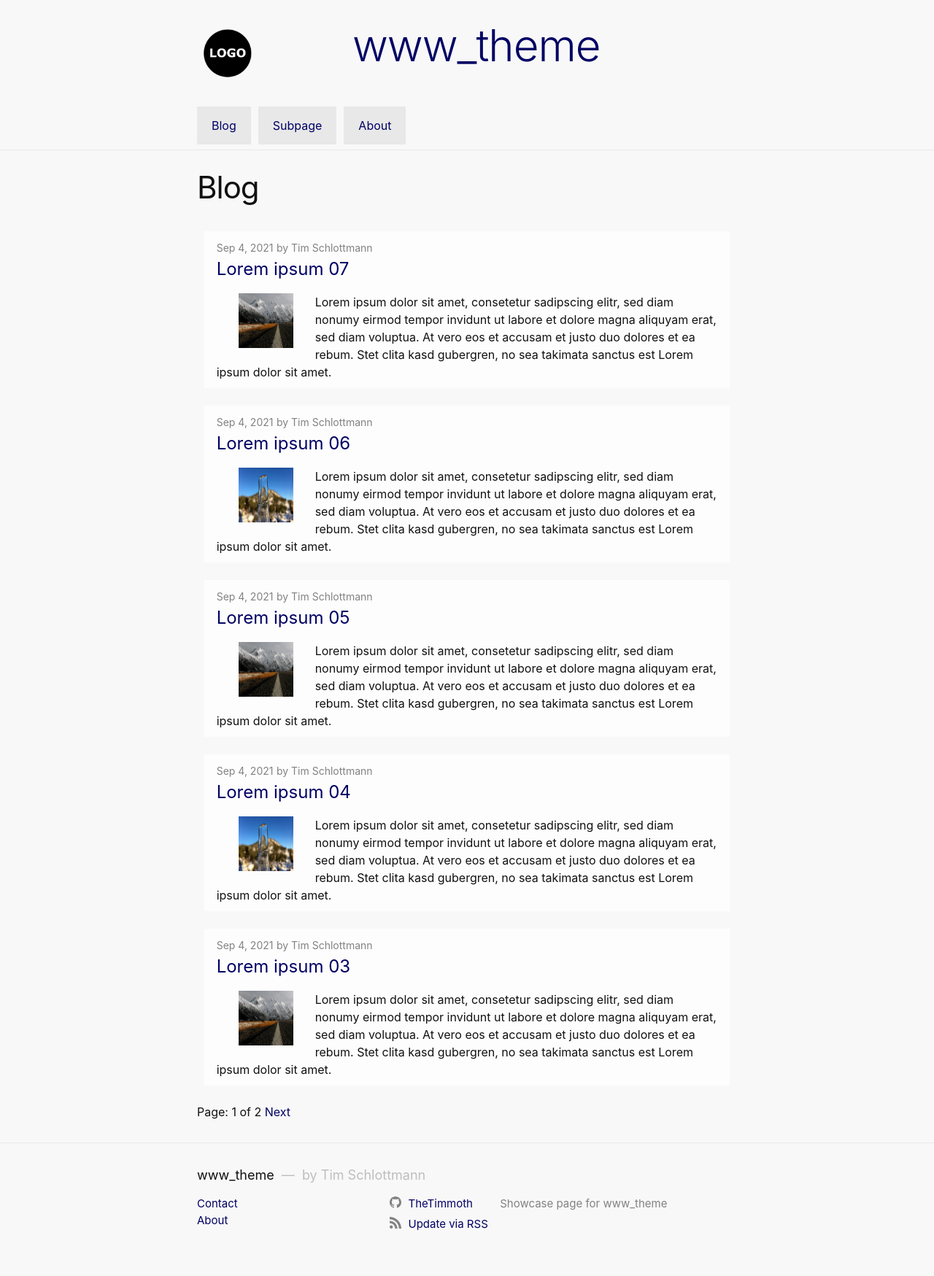
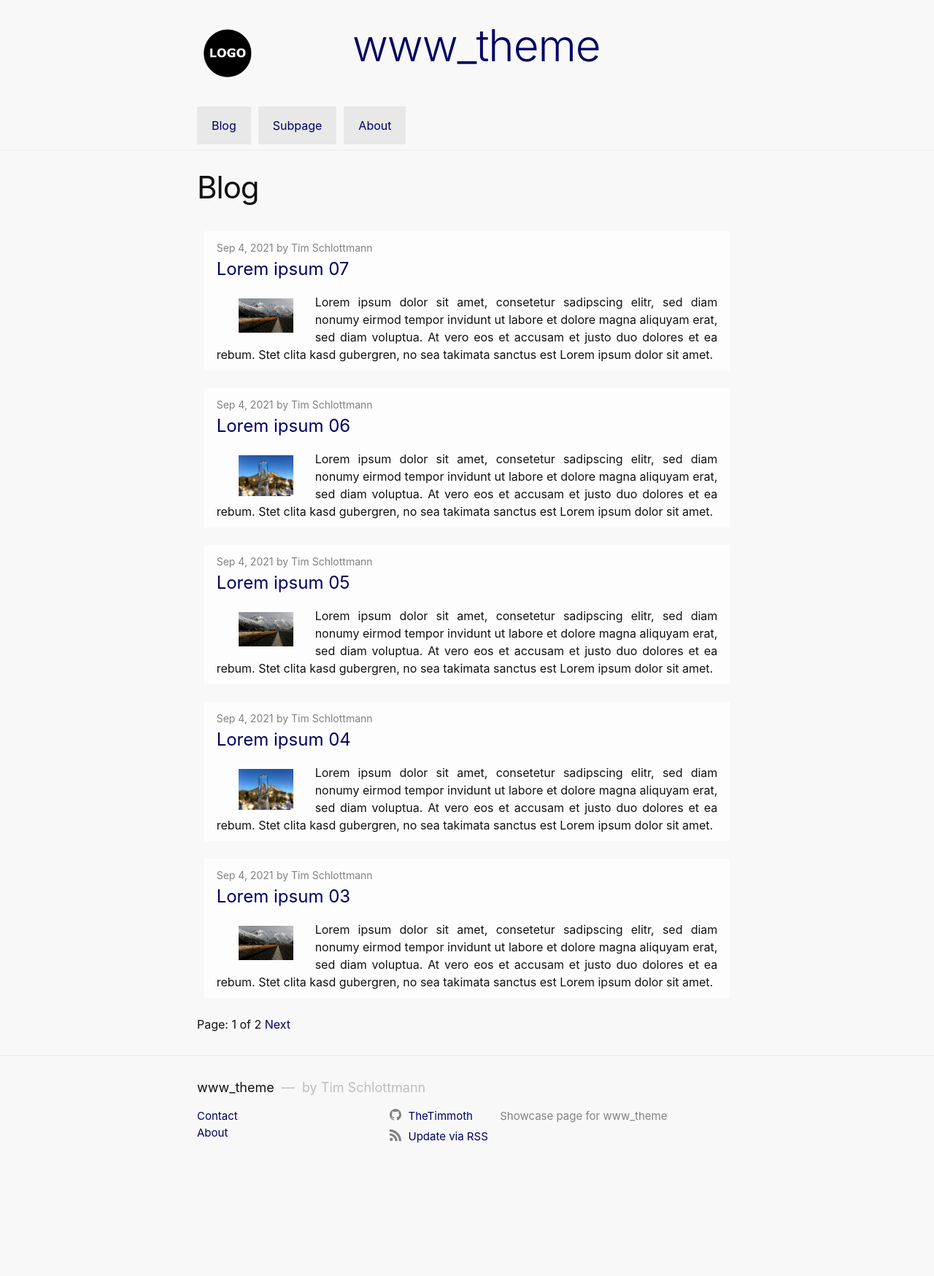
Before and after one commit to TheTimmoth/www_theme, a Jekyll site: the page built from index.html, in a window 1280 px wide. Shown: the whole page at 73% size. Built offline with Jekyll 4.4.1, drawn with Linux system fonts in a browser that asks for light colours; the list of posts is cut into pages by our own code; after the commit the page ends 1629 px from its top, so only the background shows below that.

Commit message:
Update paginator layout

```diff
--- a/_sass/www_theme/_layout.scss
+++ b/_sass/www_theme/_layout.scss
@@ -342,10 +342,8 @@
  */
  .paginator-image {
   float: left;
-  height: 75px;
   width: 75px;
-  margin-left: $spacing-unit;
-  margin-right: $spacing-unit;
+  margin: $spacing-unit/4.5 $spacing-unit;
 
   // @include media-query($on-palm) {
   //   height: $spacing-unit*1.5;
@@ -363,4 +361,5 @@
   min-height: 160px;
   padding: $spacing-unit/3 $spacing-unit/1.8;
   margin: 0 $spacing-unit/3;
+  text-align: justify;
 }
```
